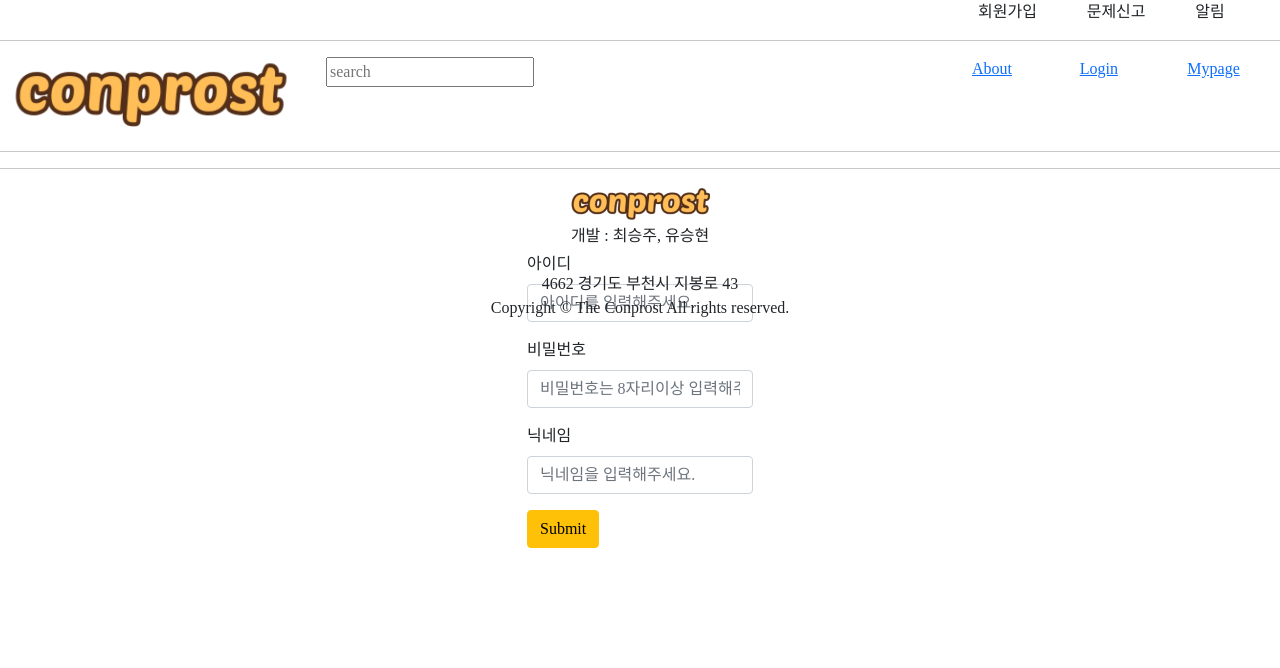
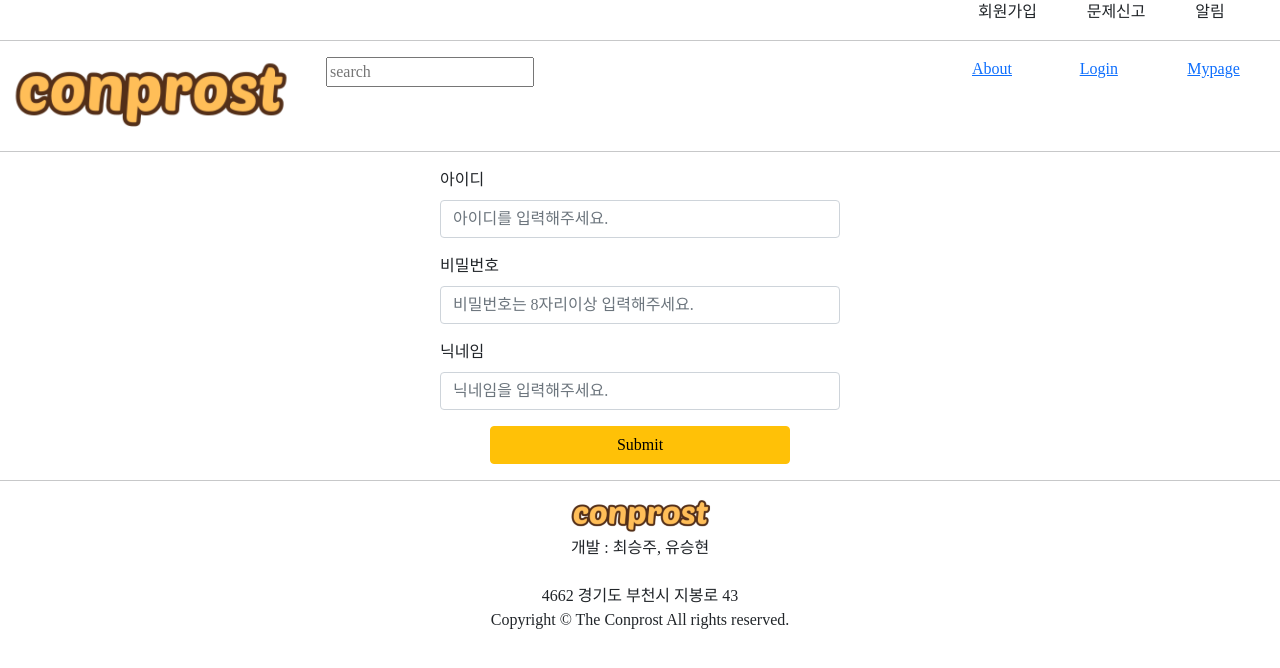
Before and after one commit to winprost/conprost_front, a React (Create React App) app in the folder winprostfront/: page /regist in a window 1280 px wide. Shown: the top 668 px of the page. Built offline with nearby package versions, Linux system fonts and the light colour scheme.

Commit message:
Add: MyPage 이미지추가 & Modify: Regist 가운데정렬 및 버튼수정

```diff
--- a/winprostfront/src/components/Header.js
+++ b/winprostfront/src/components/Header.js
@@ -27,13 +27,13 @@ return (
                 </form>
             </div>
             <div className="col-1">
-                <a href="/#">About</a>
+                <Link to="/#">About</Link>
             </div>
             <div className="col-1">
-                <a href="/#">Login</a>
+                <Link to="/#">Login</Link>
             </div>
             <div className="col-1">
-                <a href="/#">Mypage</a>
+                <Link to="/mypage">Mypage</Link>
             </div>
         </div>
     </div>
--- /dev/null
+++ b/winprostfront/src/components/MyPage.js
@@ -0,0 +1,28 @@
+import React from 'react';
+import styled from 'styled-components';
+import Button from 'react-bootstrap/Button';
+import profile from '../images/animal.jpg';
+import Image from 'react-bootstrap/Image';
+import Row from 'react-bootstrap/Row';
+import Col from 'react-bootstrap/Col';
+import Container from 'react-bootstrap/Container';
+
+const MyPage = () => {
+  return (
+<Container>
+  <Row className="justify-content-md-center">
+    <Col xs='auto'>
+      <Image src={profile} roundedCircle
+      style = {{width:'200px'}}/>
+    </Col>
+  </Row>
+  <Row className="justify-content-md-center">
+    <Col xs='auto'>
+    <li style={{ marginTop:'50px'}}>이름: 최승주</li>
+    </Col>
+  </Row>
+</Container>
+  )
+}
+
+export default MyPage
--- a/winprostfront/src/components/Regist.js
+++ b/winprostfront/src/components/Regist.js
@@ -1,25 +1,12 @@
 import React from 'react';
 import Form from 'react-bootstrap/Form';
 import Button from 'react-bootstrap/Button';
-import styled from 'styled-components';
-
-const StyleForm = styled.form`
-  @media (min-width: 700px) {
-    display: flex;
-    position: absolute;
-    top: 50%;
-    left: 50%;
-    transform: translate(-50%, -50%);
-    flex: auto;
-  }
-`;
-
+import Container from 'react-bootstrap/Container';
 
 const Regist = () => {
   return (
-    <>
-    <StyleForm>
-      <Form>
+    <Container>
+      <Form style={{ width:'400px', margin:'auto'}} className="align-items-center">
         <Form.Group controlId="formBasicId">
           <Form.Label>아이디</Form.Label>
           <Form.Control type="string" placeholder="아이디를 입력해주세요." />
@@ -35,12 +22,12 @@ const Regist = () => {
           <Form.Control type="string" placeholder="닉네임을 입력해주세요." />
         </Form.Group>
 
-          <Button variant="warning" type="submit" height="2.25rem">
+          <Button variant="warning" type="submit" height="2.25rem"
+          style={{margin:'0px 0px 0px 50px', width:"300px"}}>
             Submit
           </Button>
       </Form>
-    </StyleForm>
-    </>
+    </Container>
   )
 }
 
--- a/winprostfront/src/pages/index.js
+++ b/winprostfront/src/pages/index.js
@@ -5,6 +5,7 @@ import Layout from '../components/Layout';
 
 import Main from '../components/Main';
 import Regist from '../components/Regist';
+import MyPage from '../components/MyPage';
 
 const Pages = () =>{
   return (
@@ -12,6 +13,7 @@ const Pages = () =>{
       <Layout>
       <Route exact path="/" component={Main} />
       <Route exact path="/regist" component={Regist} />
+      <Route exact path="/mypage" component={MyPage} />
       </Layout>
     </Router>
   );
```
Also changed, not shown: winprostfront/src/images/animal.jpg (added).
